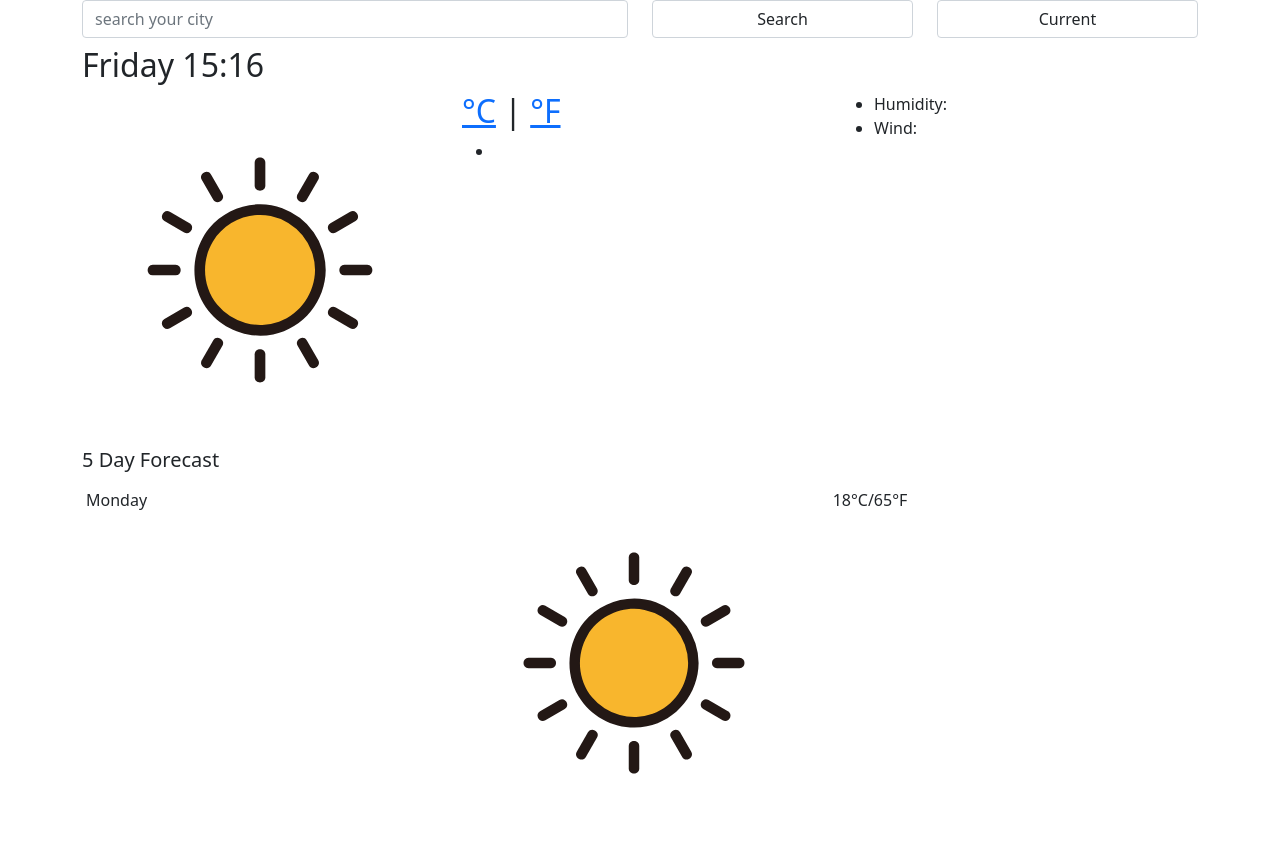
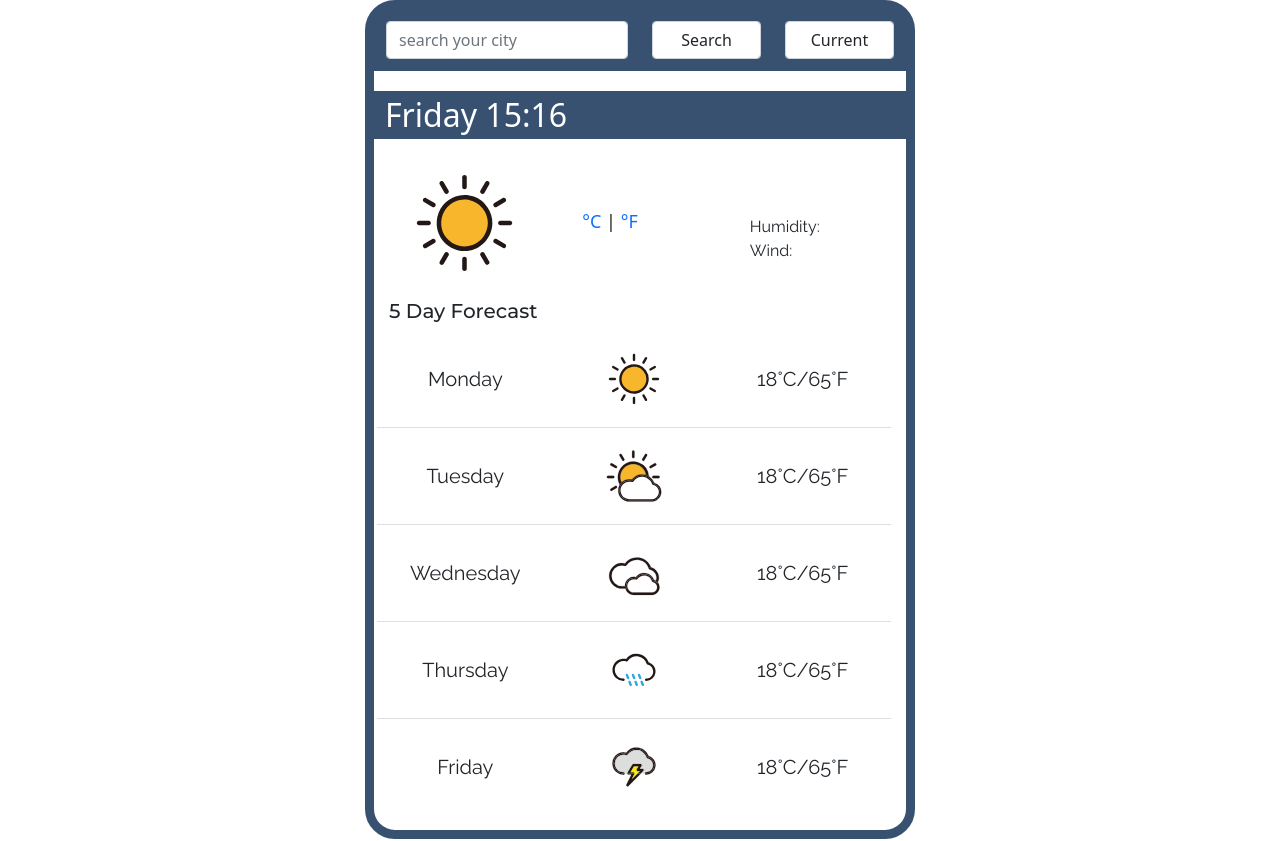
Before and after one commit to iktalk/weather-app, a plain HTML site: page index.html in a window 1280 px wide. Shown: the top 841 px of the page. Drawn offline with nearby package versions, Linux system fonts and the light colour scheme; no server answers.

Commit message:
Updated CSS files to correct version

```diff
--- a/src/style.css
+++ b/src/style.css
@@ -1,95 +1,84 @@
-let now = new Date();
-let h2 = document.querySelector("#current-date");
-
-let date = now.getDate();
-let hours = now.getHours();
-if (hours < 10) {
-  hours = `0${hours}`;
-}
-let minutes = now.getMinutes();
-if (minutes < 10) {
-  minutes = `0${minutes}`;
-}
-let days = [
-  "Sunday",
-  "Monday",
-  "Tuesday",
-  "Wednesday",
-  "Thursday",
-  "Friday",
-  "Saturday",
-];
-let day = days[now.getDay()];
-h2.innerHTML = `${day} ${hours}:${minutes}`;
-
-let changeTemp = document.querySelector("#celsius-link");
-let currentTemp = document.querySelector("#current-temp");
-changeTemp.addEventListener("click", function (event) {
-  event.preventDefault();
-  currentTemp.innerHTML = "18";
-});
-
-let changeFahrenheitTemp = document.querySelector("#fahrenheit-link");
-let currentFahrenheitTemp = document.querySelector("#current-temp");
-changeFahrenheitTemp.addEventListener("click", function (event) {
-  event.preventDefault();
-  currentFahrenheitTemp.innerHTML = "36";
-});
-
-function showTemperature(response) {
-  console.log(response.data);
-
-  let city = response.data.name;
-  let cityElement = document.querySelector("#current-city");
-  cityElement.innerHTML = `${city}`;
-  let temperature = Math.round(response.data.main.temp);
-  let temperatureElement = document.querySelector("#current-temp");
-  temperatureElement.innerHTML = `${temperature}`;
-  let humidity = response.data.main.humidity;
-  let humidityElement = document.querySelector("#current-humidity");
-  humidityElement.innerHTML = `Humidity: ${humidity}%`;
-  let description = response.data.weather[0].description;
-  let descriptionElement = document.querySelector("#description");
-  descriptionElement.innerHTML = `${description}`;
-  let windSpeed = Math.round(response.data.wind.speed);
-  let windSpeedElement = document.querySelector("#current-wind");
-  windSpeedElement.innerHTML = `Wind: ${windSpeed} km/h`;
+.container {
+  display: block;
+  border: 9px solid #385170;
+  border-radius: 30px;
+  width: 550px;
+  padding: 15px;
+  margin-right: auto;
+  margin-left: auto;
 }
 
-function searchCity(city) {
-  let apiKey = "ceb85c7e88b87ff60bd3e2793c0afe79";
-  let units = "metric";
-  let apiEndpoint = "https://api.openweathermap.org/data/2.5/weather?q=";
-  let apiUrl = `${apiEndpoint}${city}&appid=${apiKey}&units=${units}`;
-  axios.get(apiUrl).then(showTemperature);
+h1,
+h5 {
+  font-family: "Montserrat", sans-serif;
 }
 
-function citySubmission(event) {
-  event.preventDefault;
-  let city = document.querySelector("#search-bar-input").value;
-  searchCity(city);
+h1 {
+  margin-top: 15px;
+  padding: 10px;
+  margin-right: -15px;
+  margin-left: -15px;
 }
 
-function retrieveCurrentPosition(position) {
-  let latitude = position.coords.latitude;
-  let longitude = position.coords.longitude;
-  let units = "metric";
-  let apiKey = "ceb85c7e88b87ff60bd3e2793c0afe79";
-  let apiEndpoint = "https://api.openweathermap.org/data/2.5/weather";
-  let apiUrl = `${apiEndpoint}?lat=${latitude}&lon=${longitude}&appid=${apiKey}&units=${units}`;
-
-  axios.get(apiUrl).then(showTemperature);
+#search-form {
+  background-color: #385170;
+  padding: 12px;
+  margin: -15px;
 }
 
-function getCurrentLocation(event) {
-  event.preventDefault;
-  navigator.geolocation.getCurrentPosition(retrieveCurrentPosition);
+#current-date {
+  background-color: #385170;
+  margin-left: -15px;
+  margin-right: -15px;
+  margin-top: -8px;
+  padding-top: 5px;
+  padding-bottom: 5px;
+  padding-left: 11px;
+  color: white;
+  font-weight: 100;
 }
 
-let searchHere = document.querySelector("#search-form");
-searchHere.addEventListener("submit", citySubmission);
+#description {
+  text-transform: capitalize;
+}
 
-let currentButton = document.querySelector("#current-location-button");
-currentButton.addEventListener("click", getCurrentLocation);
+a {
+  text-decoration: none;
+}
 
-searchCity("Toronto");
+.temperature-degrees {
+  font-size: 18px;
+}
+
+.description {
+  padding-top: 68px;
+  padding-left: 10px;
+  font-family: "Raleway", sans-serif;
+  list-style: none;
+}
+
+.temperature-date {
+  padding-top: 50px;
+  padding-left: 30px;
+}
+
+.date-time {
+  font-family: "Raleway", sans-serif;
+  list-style: none;
+  padding-left: 0px;
+}
+
+.list-group {
+  text-align: center;
+  font-family: "Raleway", sans-serif;
+  font-size: 20px;
+}
+
+.weather-icon-weekly {
+  width: 80px;
+}
+
+.weekday,
+.weekday-temperature {
+  padding-top: 25px;
+}
```
